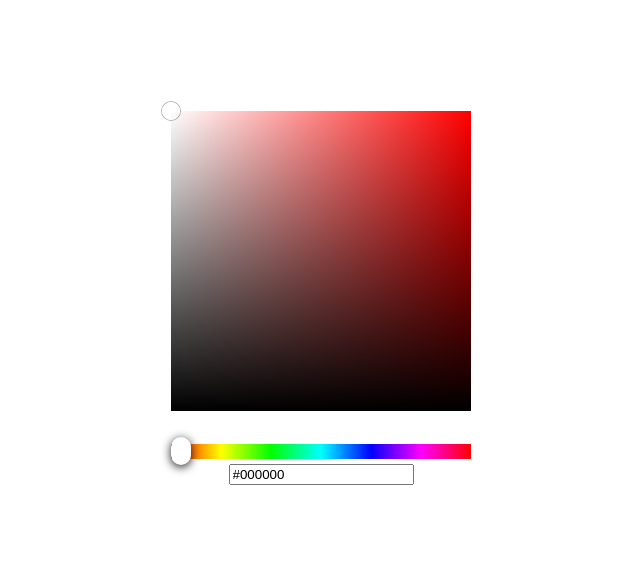
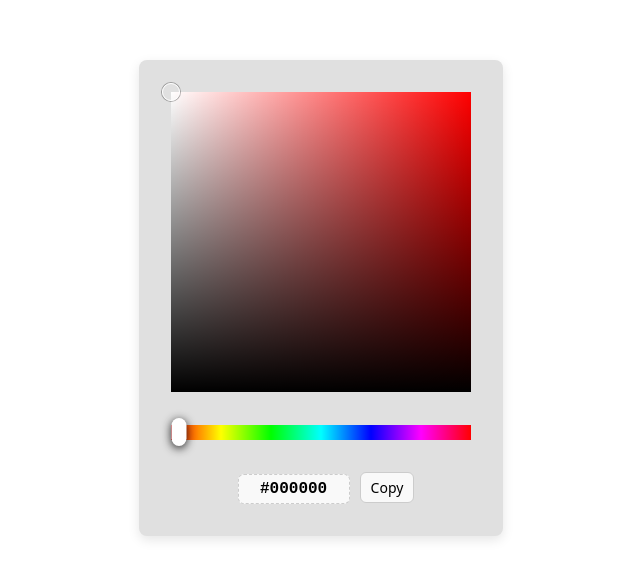
Before and after one commit to Zitronenjoghurt/color-picker, a React (Vite) app: page / in a window 1280 px wide. Shown: the part 102-680 px from the top of the page, without its empty margins (319-959 px from the left). Built offline with nearby package versions, Linux system fonts and the light colour scheme.

Commit message:
add copy to clipboard button + minor style changes

```diff
--- a/src/App.css
+++ b/src/App.css
@@ -3,6 +3,9 @@
     margin: 0 auto;
     padding: 2rem;
     text-align: center;
+    background-color: #e0e0e0;
+    box-shadow: 0 4px 12px rgba(0, 0, 0, 0.1);
+    border-radius: 8px;
 }
 
 .SliderRoot {
@@ -40,7 +43,7 @@
 
 .SliderThumb {
     display: block;
-    width: 20px;
+    width: 15px;
     height: 20px;
     background-color: white;
     box-shadow: 0 2px 10px #1a1a1a;
--- a/src/components/ColorCodeField.tsx
+++ b/src/components/ColorCodeField.tsx
@@ -11,19 +11,81 @@ export default function ColorCodeField({
                                            setColor
                                        }: ColorCodeFieldProps) {
     const [colorBuffer, setColorBuffer] = useState<string>(color.toRGBHex());
+    const [showToast, setShowToast] = useState(false);
 
     useEffect(() => {
         setColorBuffer(color.toRGBHex());
     }, [color]);
 
+    const copyToClipboard = () => {
+        navigator.clipboard.writeText(colorBuffer)
+            .then(() => {
+                setShowToast(true);
+                setTimeout(() => setShowToast(false), 2000);
+            })
+            .catch(err => console.error('Failed to copy: ', err));
+    };
+
     return (
-        <div style={{position: 'relative', display: 'inline-block'}}>
+        <>
+            <div style={{position: 'relative', display: 'inline-block', alignItems: 'center'}}>
                 <input
                     type="text"
                     value={colorBuffer}
                     onChange={(e) => setColorBuffer(e.target.value)}
                     onBlur={() => setColor(Color.fromRGBHex(colorBuffer))}
+                    style={{
+                        marginTop: '30px',
+                        padding: '5px',
+                        fontSize: '16px',
+                        fontFamily: 'monospace',
+                        fontWeight: 'bold',
+                        width: '100px',
+                        textAlign: 'center',
+                        borderRadius: '6px',
+                        border: '1px dashed #ccc',
+                        backgroundColor: '#f9f9f9',
+                        marginLeft: '10px',
+                    }}
                 />
+
+            {/* Copy button */}
+                <button
+                    onClick={copyToClipboard}
+                    style={{
+                        marginTop: '30px',
+                        padding: '5px 10px',
+                        fontSize: '14px',
+                        cursor: 'pointer',
+                        borderRadius: '6px',
+                        border: '1px solid #ccc',
+                        backgroundColor: '#f9f9f9',
+                        marginLeft: '10px',
+                    }}
+                >
+                    Copy
+                </button>
             </div>
+            {showToast && (
+                <div
+                    style={{
+                        position: 'fixed',
+                        bottom: '20px',
+                        left: '50%',
+                        transform: 'translateX(-50%)',
+                        backgroundColor: '#333',
+                        color: '#fff',
+                        padding: '10px 20px',
+                        borderRadius: '5px',
+                        boxShadow: '0 2px 10px rgba(0,0,0,0.3)',
+                        opacity: 0.9,
+                        transition: 'opacity 0.3s ease-in-out',
+                        zIndex: 1000,
+                    }}
+                >
+                    Copied to clipboard!
+                </div>
+            )}
+        </>
     );
 }
```
Lines whose indentation alone changed are shown as unchanged.
